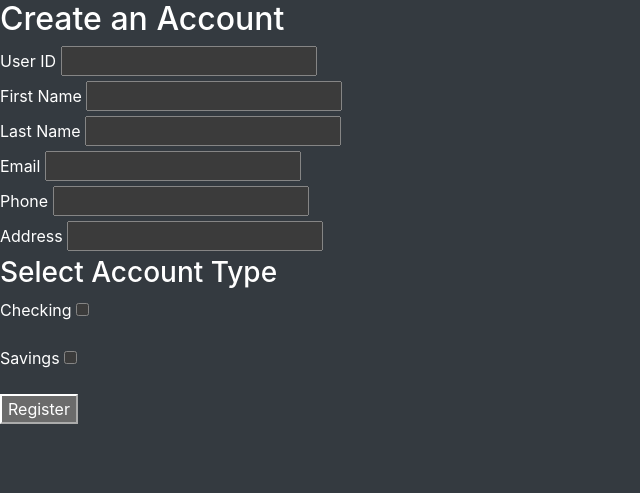
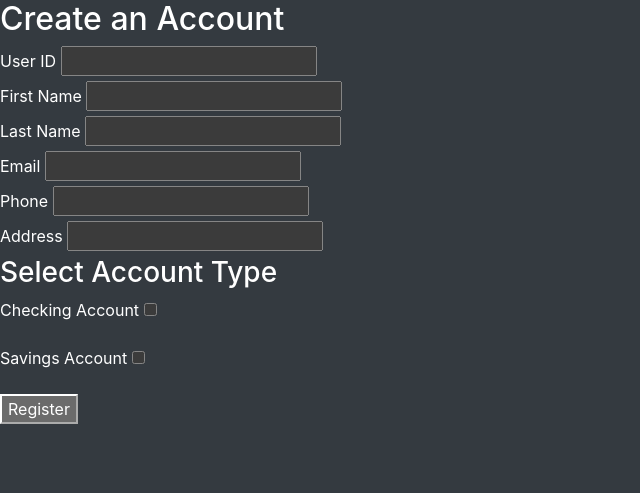
Before and after one commit to krystal-05/databasedesign, a Flask app: page /register in a window 1280 px wide. Shown: the part 92-585 px from the top of the page, without its empty margins (0-640 px from the left). Run offline with Flask 3, Linux system fonts and the light colour scheme; some libraries are stand-ins or nearby versions.

Commit message:
Update register.html

```diff
--- a/templates/register.html
+++ b/templates/register.html
@@ -43,13 +43,13 @@
         <h3>Select Account Type</h3>
         <div>
             <p>
-                <label for="checking">Checking</label>
-                <input type="checkbox" id="checking" name="account_type" value="checking" onclick="toggleAccounts()">
+                <label for="checking">Checking Account</label>
+                <input type="checkbox" id="checking" name="account_type" value="checking">
             </p>
 
             <p id="savings-container">
-                <label for="savings">Savings</label>
-                <input type="checkbox" id="savings" name="account_type" value="savings" onclick="toggleAccounts()">
+                <label for="savings">Savings Account</label>
+                <input type="checkbox" id="savings" name="account_type" value="savings">
             </p>
 
         </div>
@@ -57,23 +57,6 @@
         <button type="submit">Register</button>
     </form>
 
-    <script>
-        function toggleAccounts() {
-            let checking = document.getElementById("checking");
-            let savings = document.getElementById("savings");
-            let savingsContainer = document.getElementById("savings-container");
-
-            // Hide Savings if only Checking is selected
-            if (checking.checked && !savings.checked) {
-                savingsContainer.style.display = "none";
-            }
-            // Show Savings again if Savings is selected or both are checked
-            else {
-                savingsContainer.style.display = "block";
-            }
-        }
-    </script>
-
 </div>
 
 {% endblock %}
```
